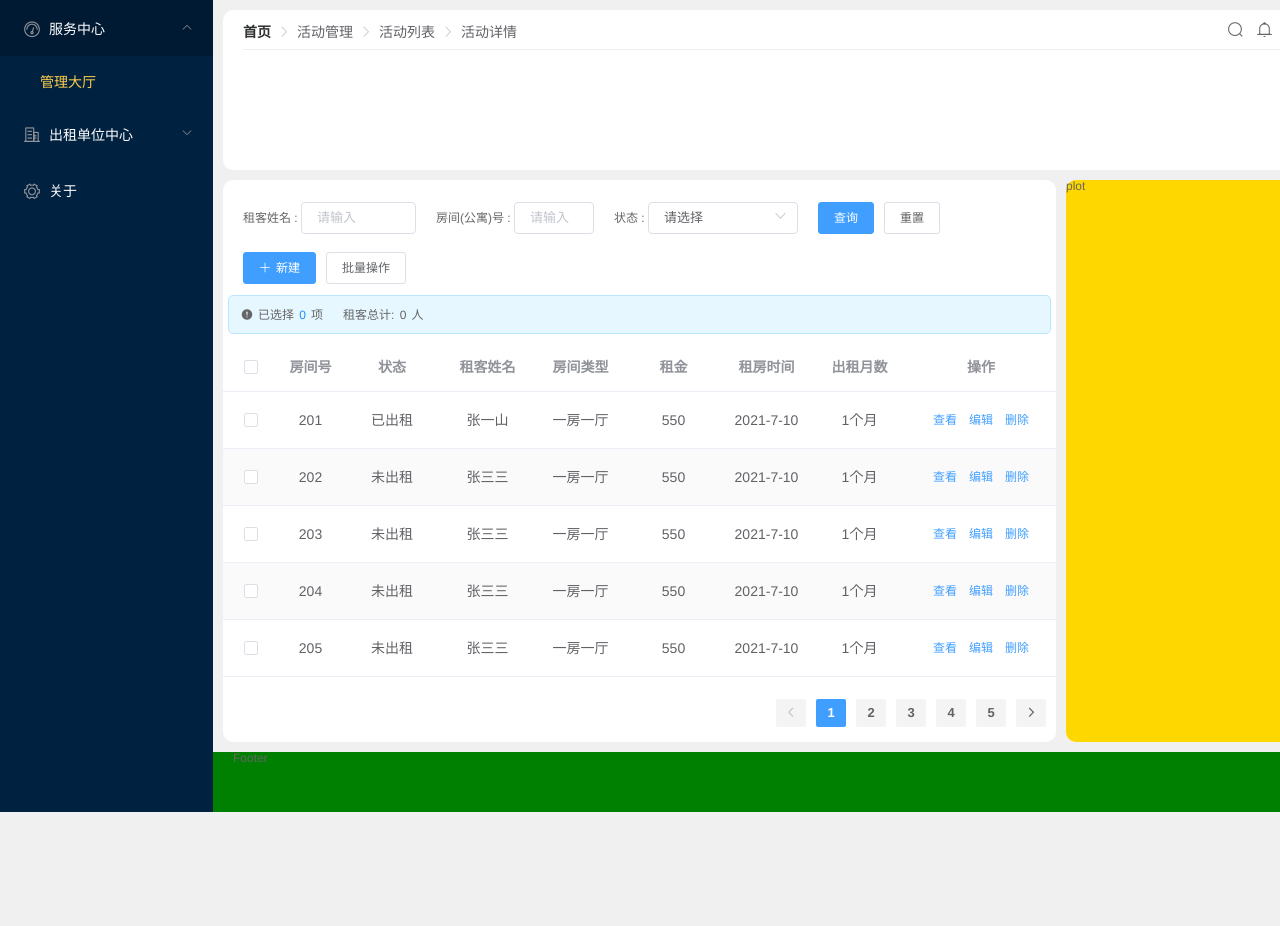
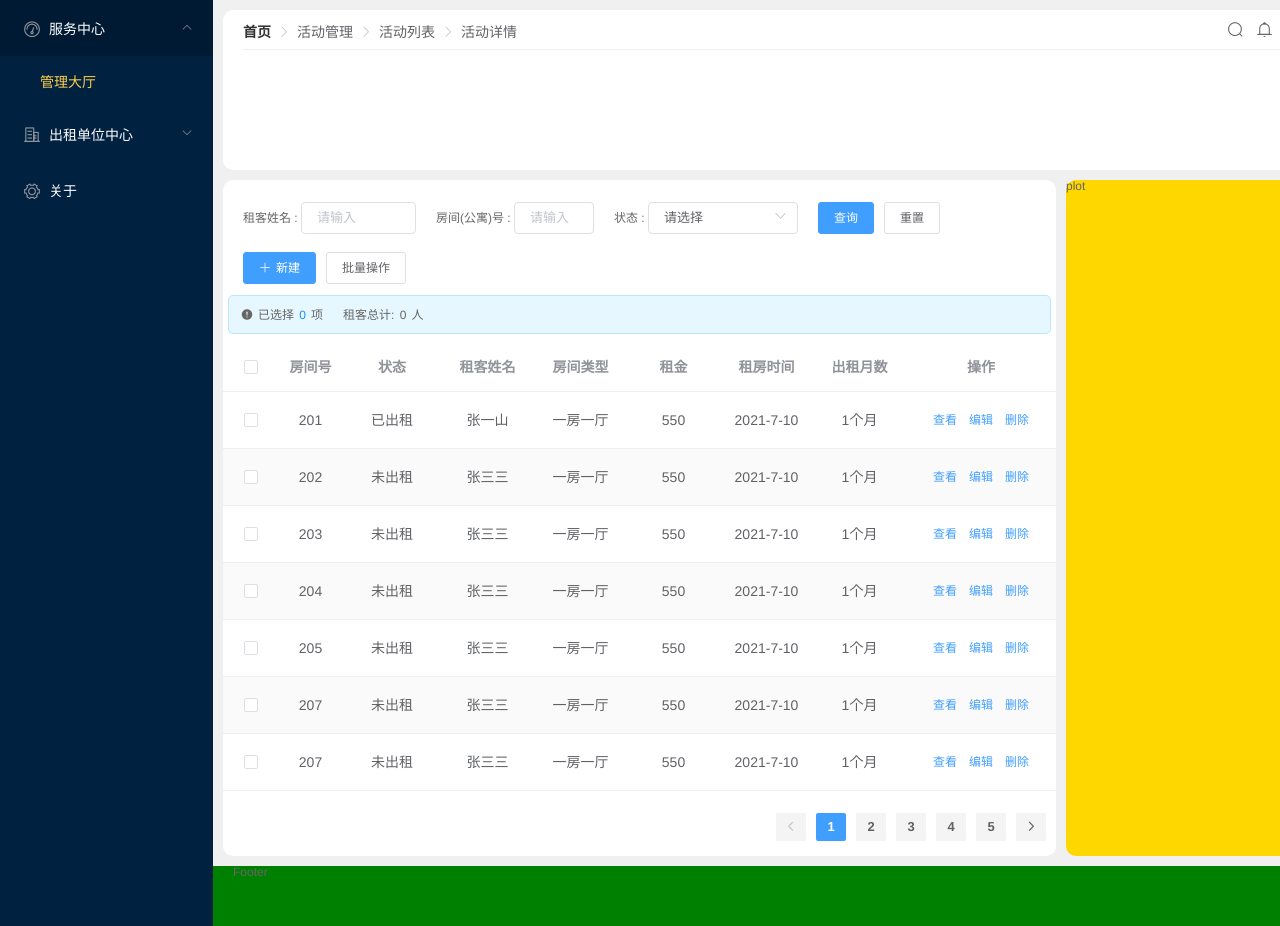
Before and after one commit to superwhys/super-rent, a Vue app in the folder frontend/: page /house in a window 1280 px wide. Shown: the top 926 px of the page. Before the commit the page ends 812 px from the top, so only its background shows below. Built offline with nearby package versions, Linux system fonts and the light colour scheme.

Commit message:
HouseTable

```diff
--- a/frontend/src/components/common/mainTable/HouseTable.vue
+++ b/frontend/src/components/common/mainTable/HouseTable.vue
@@ -309,10 +309,11 @@ export default {
   created() {
     this.$bus.$on('pageSizeCount', (page) => {
       this.pageSize = page
-      this.total = this.tableDatas.length
-      this.showDatas = this.tableDatas.slice(0, this.pageSize)
       console.log("page size: %d", this.pageSize)
     })
+    this.total = this.tableDatas.length
+    console.log(this.pageSize)
+    this.showDatas = this.tableDatas.slice(0, this.pageSize)
   }
 }
 </script>
```
